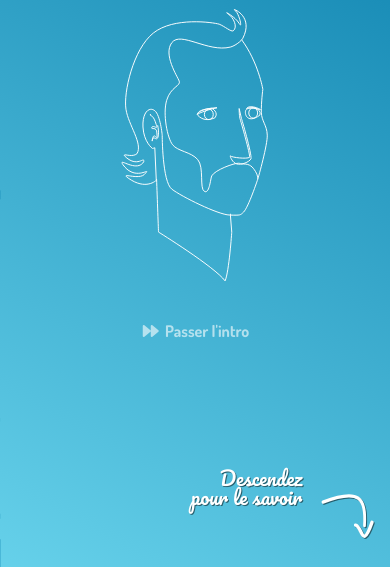
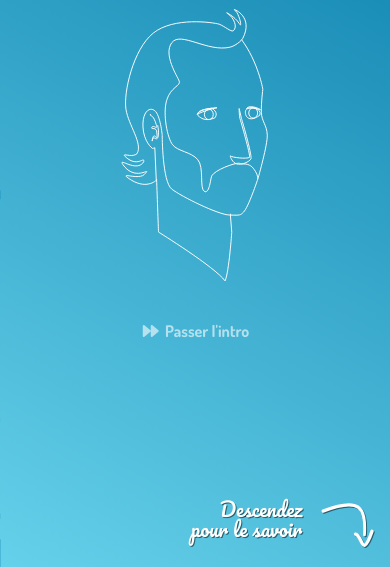
Before and after one commit to SergioTrinquet/Portfolio, a website: page src/index.html in a window 390 px wide. Shown: the part 277-844 px from the top of the page. Drawn offline with nearby package versions, Linux system fonts and the light colour scheme.

Commit message:
Positionnemt corrigé pour cas iOS

```diff
--- a/src/assets/css/styles.css
+++ b/src/assets/css/styles.css
@@ -520,6 +520,8 @@ body.noscroll {
 @media screen and (max-width: 480px) {
   .texteScrollDown {
     width: 50vmin;
+    height: 8vh;
+    align-items: center;
   }
   .texteScrollDown span {
     font-size: 5vmin;
```
